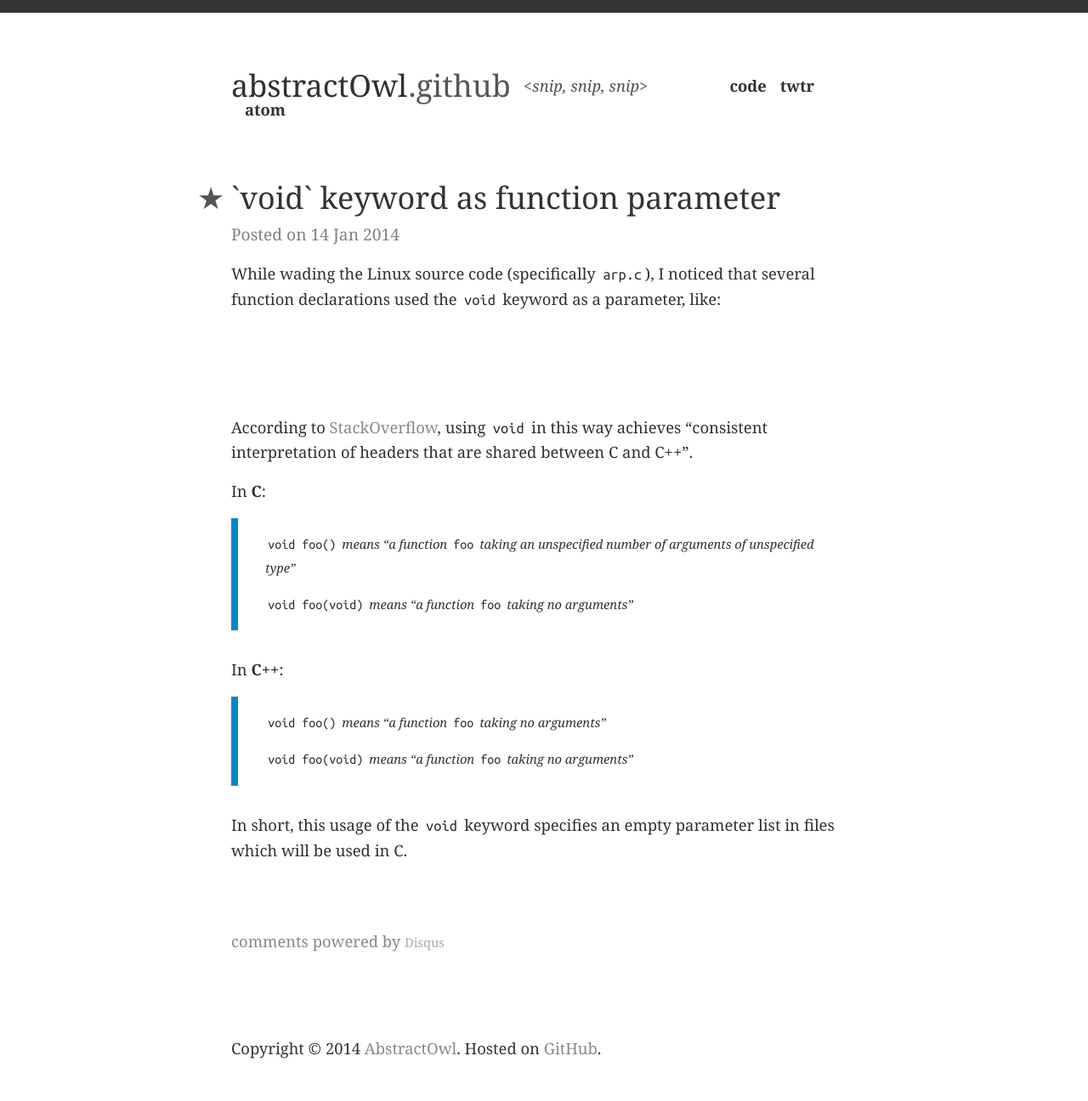
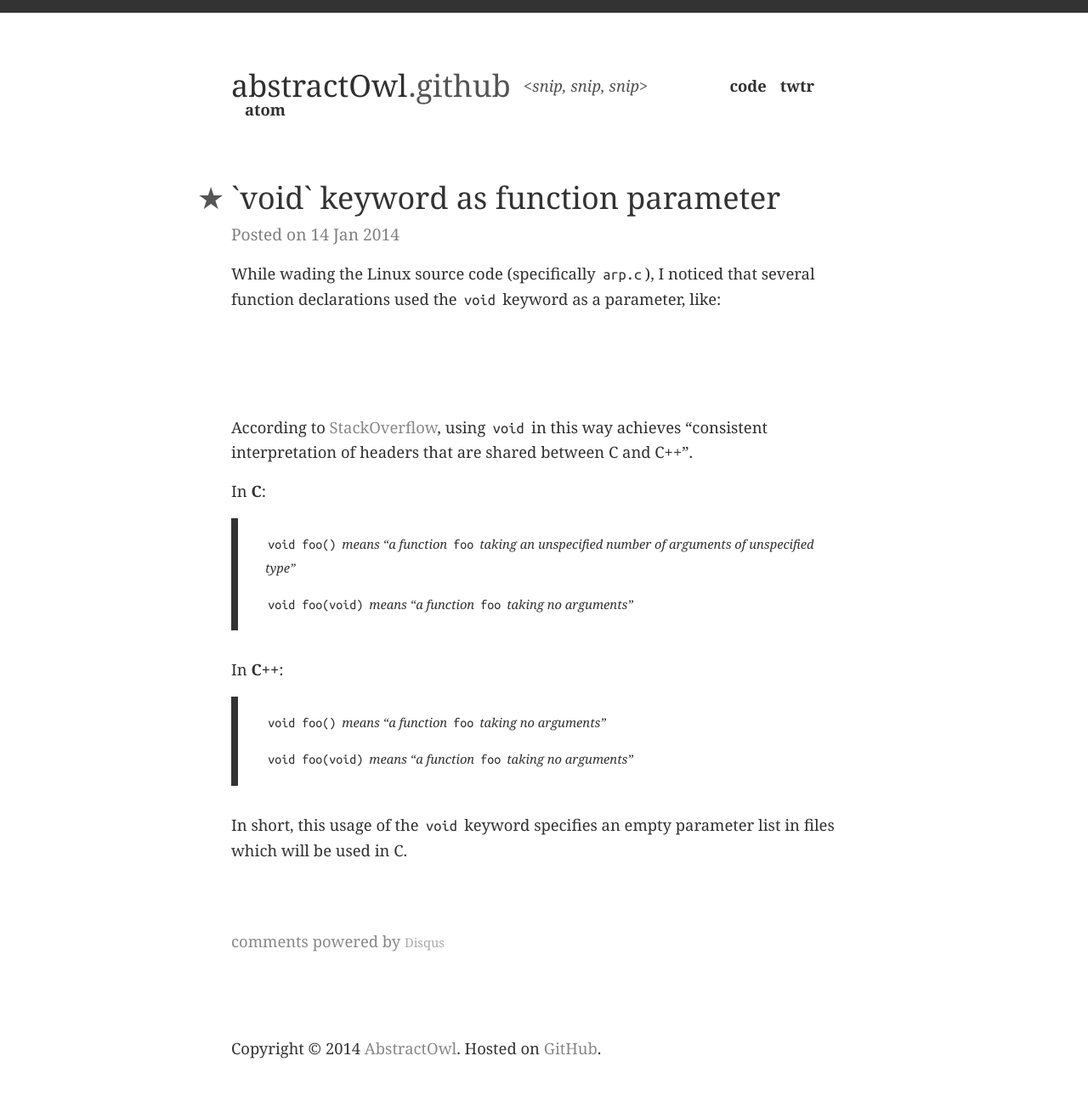
Before and after one commit to abstractOwl/abstractOwl.github.io, a Jekyll site: the page built from _posts/2014-01-14-void-keyword-as-param.md, in a window 1280 px wide. Shown: the whole page at 85% size. Built offline with Jekyll 4.4.1, drawn with Linux system fonts in a browser that asks for light colours; comment, search, counter and statistics services are not loaded.

Commit message:
Go with the grey theme

```diff
--- a/css/main.css
+++ b/css/main.css
@@ -60,7 +60,7 @@ blockquote {
   padding: 0.1rem 1rem;
   padding-left: 2rem;
   margin-bottom: 2rem;
-  border-left: 0.5rem solid #08C;
+  border-left: 0.5rem solid #333;
   font-size: 0.8em;
   font-style: italic;
 }
```
